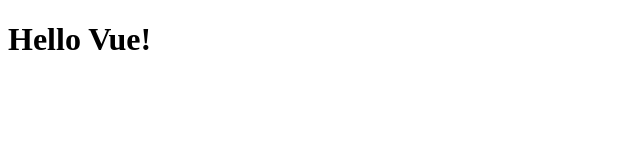
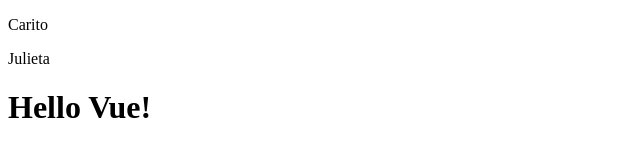
Before and after one commit to mvilchez01/FirstVue, a plain HTML site: page Index.html in a window 1280 px wide. Shown: the whole page, without its empty margins (0-640 px from the left). Drawn offline with nearby package versions, Linux system fonts and the light colour scheme.

Commit message:
Version1

```diff
--- a/Index.html
+++ b/Index.html
@@ -2,6 +2,9 @@
 <html>
 <script src="https://cdn.jsdelivr.net/npm/vue"></script>
 <body>
+
+    <p> Carito</p>
+    <p> Julieta</p>
 
 <div id="app">
   <h1>{{ message }}</h1>
```
